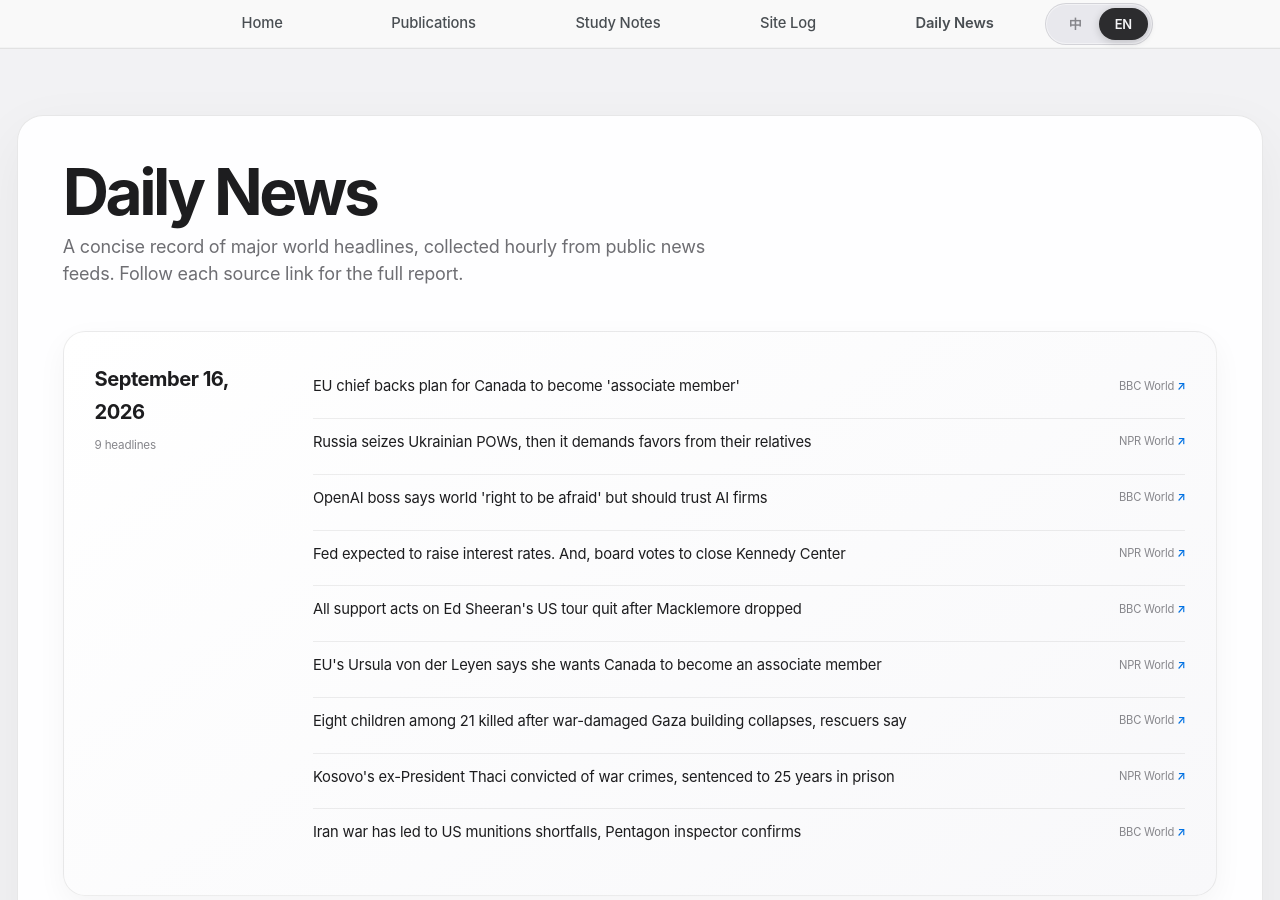
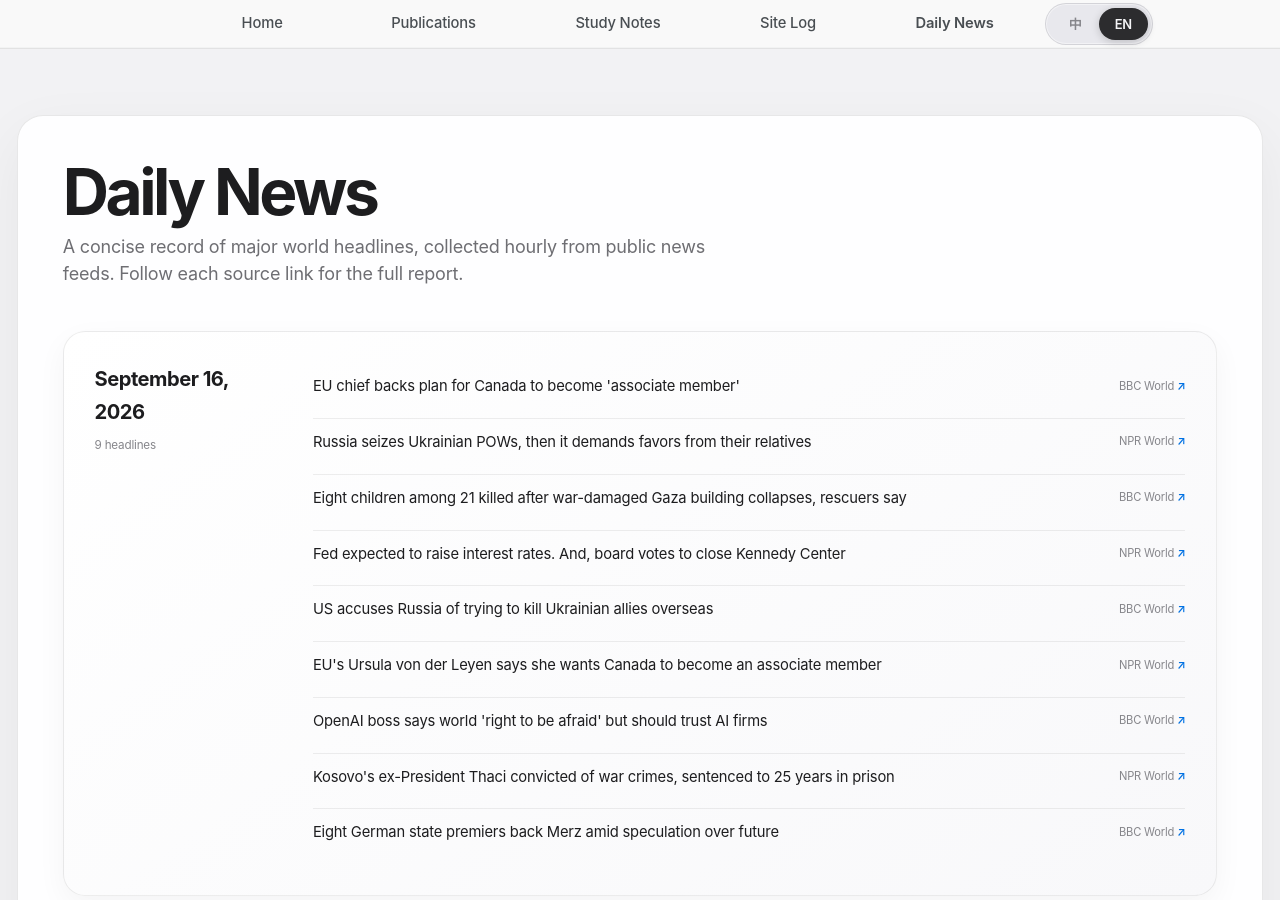
Before and after one commit to HaoxiangLuo/HaoxiangLuo.github.io, a Jekyll site: the page built from _pages/daily-news.html, in a window 1280 px wide and 900 px high. Built offline with Jekyll 4.4.1, drawn with Linux system fonts in a browser that asks for light colours; a style sheet for code colours, icons or effects is not loaded.

Commit message:
Update daily news 2026-09-16

```diff
--- a/_data/daily_news.json
+++ b/_data/daily_news.json
@@ -1,5 +1,5 @@
 {
-  "updated_at": "2026-09-16T22:26:20+08:00",
+  "updated_at": "2026-09-16T23:25:17+08:00",
   "days": [
     {
       "date": "2026-09-16",
@@ -15,9 +15,9 @@
           "url": "https://www.npr.org/2026/09/16/nx-s1-5904423/russia-seizes-ukrainian-pows-then-it-demands-favors-from-their-relatives"
         },
         {
-          "title": "OpenAI boss says world 'right to be afraid' but should trust AI firms",
+          "title": "Eight children among 21 killed after war-damaged Gaza building collapses, rescuers say",
           "source": "BBC World",
-          "url": "https://www.bbc.co.uk/news/articles/cqx2zpj4y525o?at_medium=RSS&at_campaign=rss"
+          "url": "https://www.bbc.co.uk/news/articles/cvp8d00j9gg5o?at_medium=RSS&at_campaign=rss"
         },
         {
           "title": "Fed expected to raise interest rates. And, board votes to close Kennedy Center",
@@ -25,9 +25,9 @@
           "url": "https://www.npr.org/2026/09/16/g-s1-143569/up-first-newsletter-fed-reserve-interest-rates-iran-war-kennedy-center-contraception"
         },
         {
-          "title": "All support acts on Ed Sheeran's US tour quit after Macklemore dropped",
+          "title": "US accuses Russia of trying to kill Ukrainian allies overseas",
           "source": "BBC World",
-          "url": "https://www.bbc.co.uk/news/articles/c3vgyn49y4l7o?at_medium=RSS&at_campaign=rss"
+          "url": "https://www.bbc.co.uk/news/articles/cjp3077led9qo?at_medium=RSS&at_campaign=rss"
         },
         {
           "title": "EU's Ursula von der Leyen says she wants Canada to become an associate member",
@@ -35,9 +35,9 @@
           "url": "https://www.npr.org/2026/09/16/nx-s1-5970985/canada-become-eu-associate-member"
         },
         {
-          "title": "Eight children among 21 killed after war-damaged Gaza building collapses, rescuers say",
+          "title": "OpenAI boss says world 'right to be afraid' but should trust AI firms",
           "source": "BBC World",
-          "url": "https://www.bbc.co.uk/news/articles/cvp8d00j9gg5o?at_medium=RSS&at_campaign=rss"
+          "url": "https://www.bbc.co.uk/news/articles/cqx2zpj4y525o?at_medium=RSS&at_campaign=rss"
         },
         {
           "title": "Kosovo's ex-President Thaci convicted of war crimes, sentenced to 25 years in prison",
@@ -45,9 +45,9 @@
           "url": "https://www.npr.org/2026/09/16/g-s1-143560/kosovo-former-president-war-crimes"
         },
         {
-          "title": "Iran war has led to US munitions shortfalls, Pentagon inspector confirms",
+          "title": "Eight German state premiers back Merz amid speculation over future",
           "source": "BBC World",
-          "url": "https://www.bbc.co.uk/news/articles/c9gk58xgng0vo?at_medium=RSS&at_campaign=rss"
+          "url": "https://www.bbc.co.uk/news/articles/c6dj4nn0n97ro?at_medium=RSS&at_campaign=rss"
         }
       ]
     },
```
